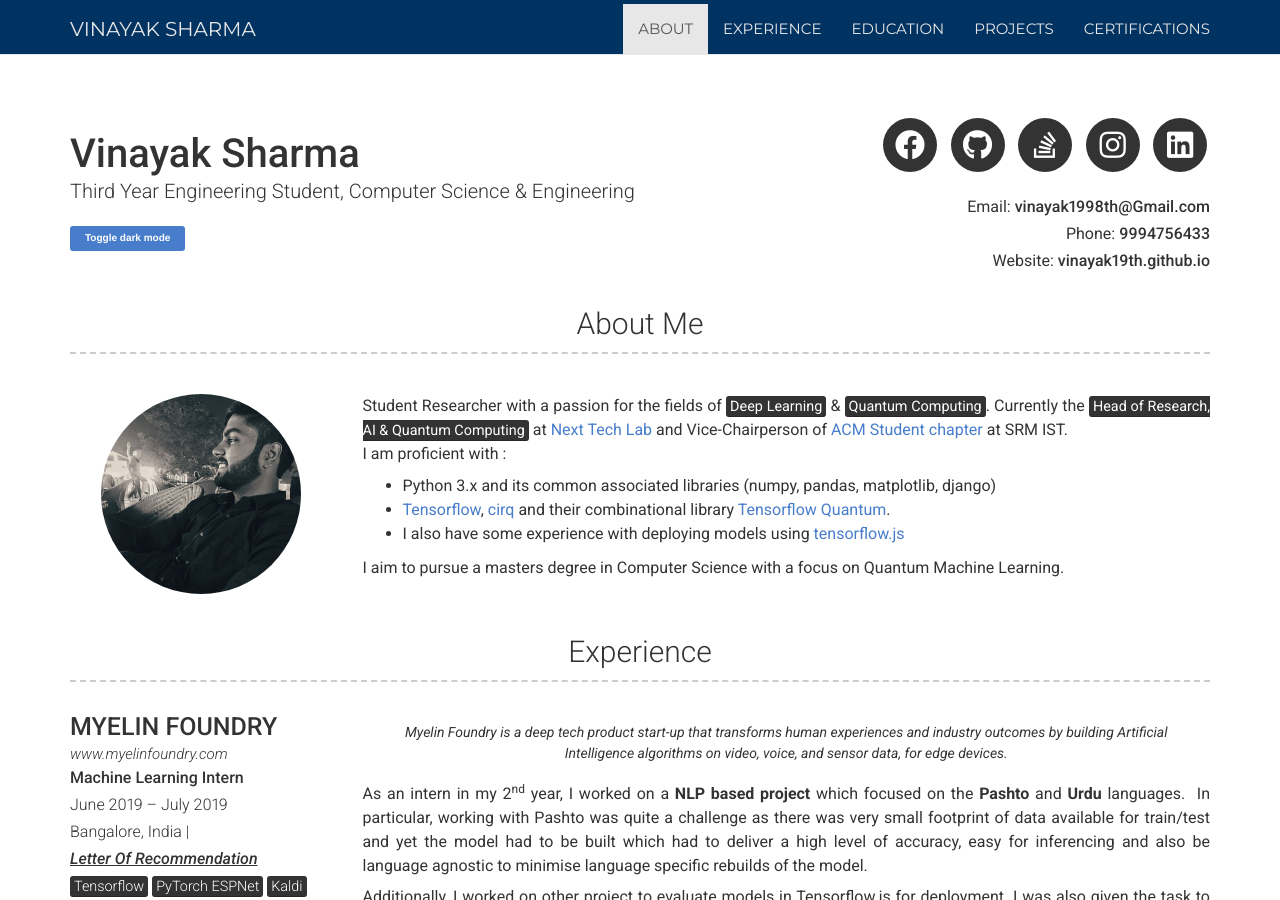
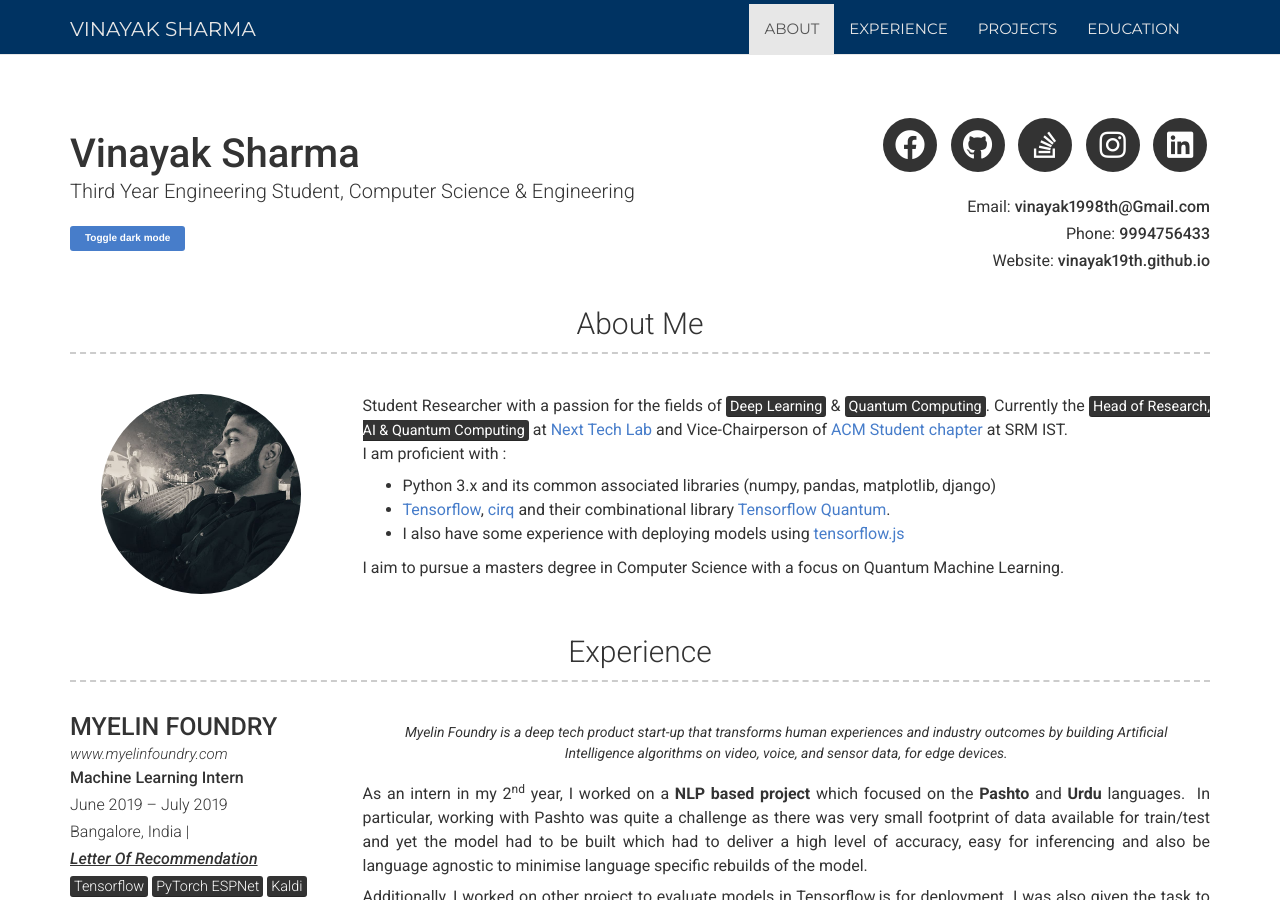
Before and after one commit to vinayak19th/vinayak19th.github.io, a Jekyll site: the page built from index.md, in a window 1280 px wide and 900 px high. Built offline with Jekyll 4.4.1, drawn with Linux system fonts in a browser that asks for light colours; nearby versions of some CDN libraries.

Commit message:
Created navbar wrapper

```diff
--- a/_includes/nav.html
+++ b/_includes/nav.html
@@ -14,21 +14,11 @@
             <!-- Collect the nav links, forms, and other content for toggling -->
             <div class="collapse navbar-collapse " id="bs-example-navbar-collapse-1">
                 <ul class="nav navbar-nav navbar-right">
+                {%for page in site.data.pages%}
                     <li class="page-scroll">
-                        <a href="#about">About</a>
+                        <a href="#{{page.name}}">{{page.name}}</a>
                     </li>
-                    <li class="page-scroll">
-                        <a href="#Experience">Experience</a>
-                    </li>
-                    <li class="page-scroll">
-                        <a href="#Education">Education</a>
-                    </li>
-                    <li class="page-scroll">
-                        <a href="#projects">Projects</a>
-                    </li>
-                    <li class="page-scroll">
-                        <a href="#Certifications">Certifications</a>
-                    </li>
+                {%endfor%}
                 </ul>
             </div>
             <!-- /.navbar-collapse -->
```
Also changed, not shown: _data/pages.yml (added, +9 -0 lines).
